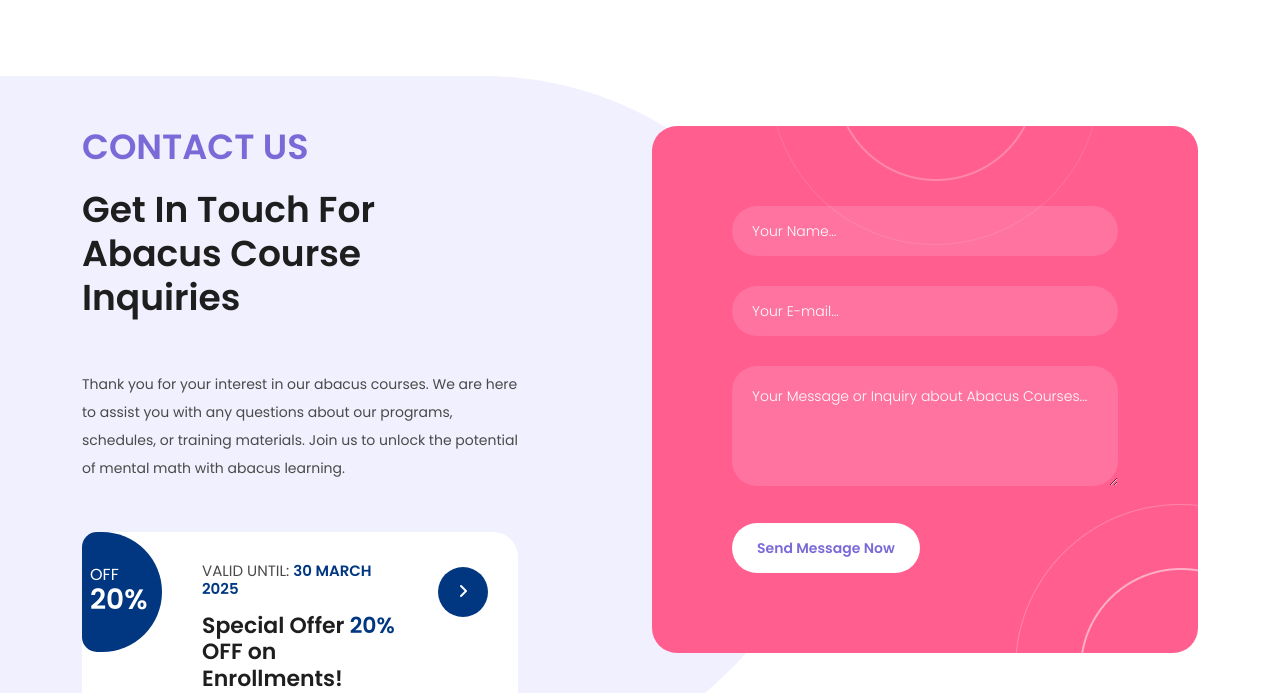
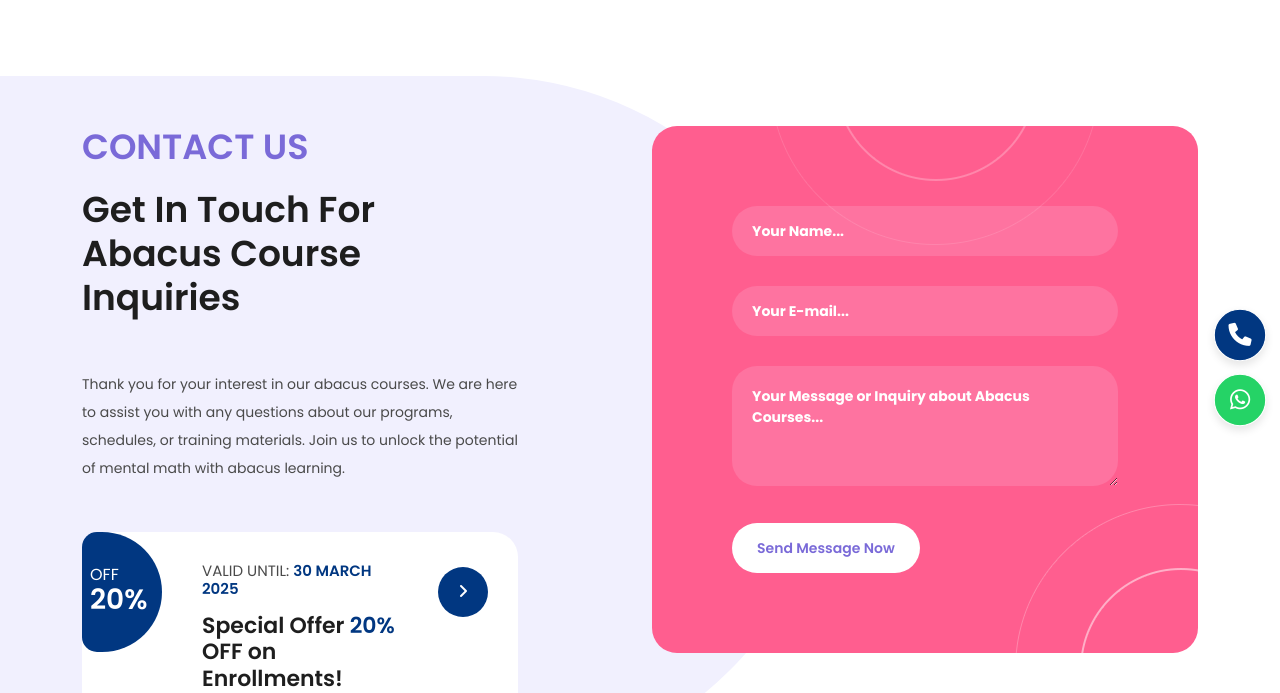
Before and after one commit to ankuxsshh/nimbleprecise, a Django app: page /contact in a window 1280 px wide. Shown: the part 360-1053 px from the top of the page. Run offline with Django 5.2, Linux system fonts and the light colour scheme; some libraries are stand-ins or nearby versions.

Commit message:
first commit

```diff
--- a/static/css/templatemo-scholar.css
+++ b/static/css/templatemo-scholar.css
@@ -1,11 +1,3 @@
-/*
-
-TemplateMo 586 Scholar
-
-https://templatemo.com/tm-586-scholar
-
-*/
-
 /* ---------------------------------------------
 Table of contents
 ------------------------------------------------
@@ -1659,7 +1651,7 @@ Contact Style
   background-color: rgba(249, 235, 255, 0.15);
   border: none;
   outline: none;
-  font-weight: 300;
+  font-weight: 700;
   padding: 0px 20px;
   font-size: 14px;
   color: #fff;
@@ -1679,7 +1671,7 @@ Contact Style
   background-color: rgba(249, 235, 255, 0.15);
   border: none;
   outline: none;
-  font-weight: 300;
+  font-weight: 700;
   padding: 20px;
   font-size: 14px;
   color: #fff;
@@ -2144,3 +2136,60 @@ body {
   color: #373737;
   line-height: 2;
 }
+
+/* WHATSAPP, CALL BUTTONS */
+
+.fixed-buttons {
+  position: fixed;
+  bottom: 15px;
+  right: 15px;
+  z-index: 2000;
+  display: flex;
+  flex-direction: column;
+  gap: 15px;
+}
+
+.btn-whatsapp-pulse {
+  color: white;
+  font-size: 2rem;
+  display: flex;
+  justify-content: center;
+  align-items: center;
+  width: 50px;
+  height: 50px;
+  text-decoration: none;
+  border-radius: 50%;
+  position: relative;
+  animation: pulse 1.2s ease-out infinite;
+  transition: transform 0.3s ease-in-out;
+  padding: 20px;
+  box-shadow: 0 4px 8px rgba(0, 0, 0, 0.1);
+}
+
+.btn-whatsapp-pulse:hover {
+  transform: scale(1.1);
+}
+
+.btn-whatsapp-pulse i {
+  font-size: 22px;
+}
+
+.whatsapp-button {
+  background: #25d366;
+  border: 1px solid white;
+}
+
+.call-button {
+  background: #013781;
+  border: 1px solid white;
+}
+
+@keyframes pulse {
+  0% {
+    box-shadow: 0 0 0 0 rgba(37, 211, 102, 0.5);
+  }
+
+  80% {
+    box-shadow: 0 0 0 14px rgba(37, 211, 102, 0);
+  }
+}
--- a/templates/base.html
+++ b/templates/base.html
@@ -73,6 +73,12 @@
   </header>
   <!-- ***** Header Area End ***** -->
 
+    <!-- WhatsApp and Call Buttons -->
+    <div class="fixed-buttons">
+      <a href="" class="btn-whatsapp-pulse call-button" aria-label="Call Us"><i class="fa-solid fa-phone"></i></a>
+      <a href="" class="btn-whatsapp-pulse whatsapp-button" aria-label="WhatsApp Us"><i class="fa-brands fa-whatsapp"></i></a>
+    </div>
+
   {% block content %}{% endblock %}
 
   <footer>
```
